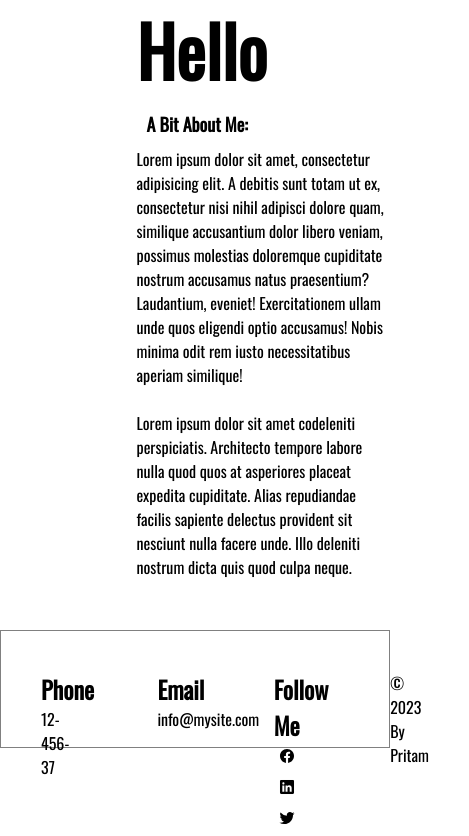
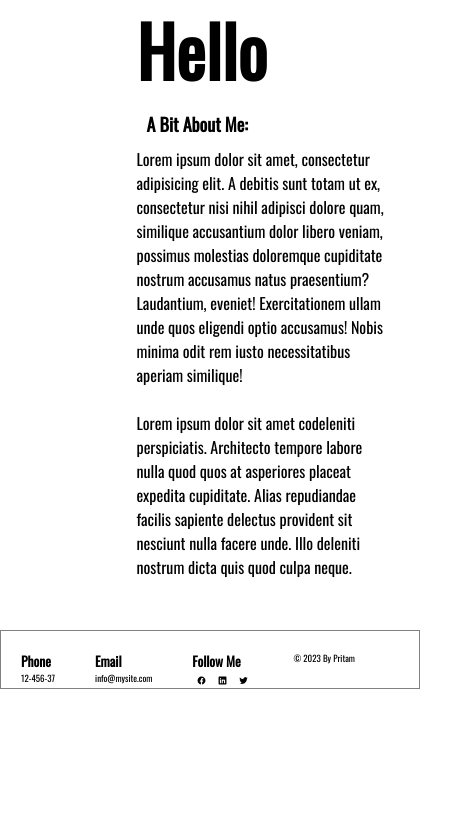
Before and after one commit to Preetam-mahakhuda/Portfolio, a plain HTML site: page index.html in a window 390 px wide. Shown: the part 382-1218 px from the top of the page, 469 px wide, since content can reach past the window. After the commit the page ends 1075 px from the top, so only its background shows below. Drawn offline with nearby package versions, Linux system fonts and the light colour scheme.

Commit message:
added responsive

```diff
--- a/style.css
+++ b/style.css
@@ -88,3 +88,29 @@
     font-family: monospace;
     font-weight: lighter;
 }
+@media  screen and (max-width: 600px)
+{
+    .footer{
+        width: 420px;
+        height: 7vh;
+        font-size: 9px;
+    }
+    .col-1{
+        width: auto;
+        padding: 20px;
+    }
+    .col-2{
+        width: auto;
+        padding: 20px;
+    }
+    .col-3{
+        width: auto;
+        padding: 20px;
+    }
+    .col-4
+    {
+    padding: 20px;
+    font-family: monospace;
+    font-weight: lighter;
+    }
+}
```
